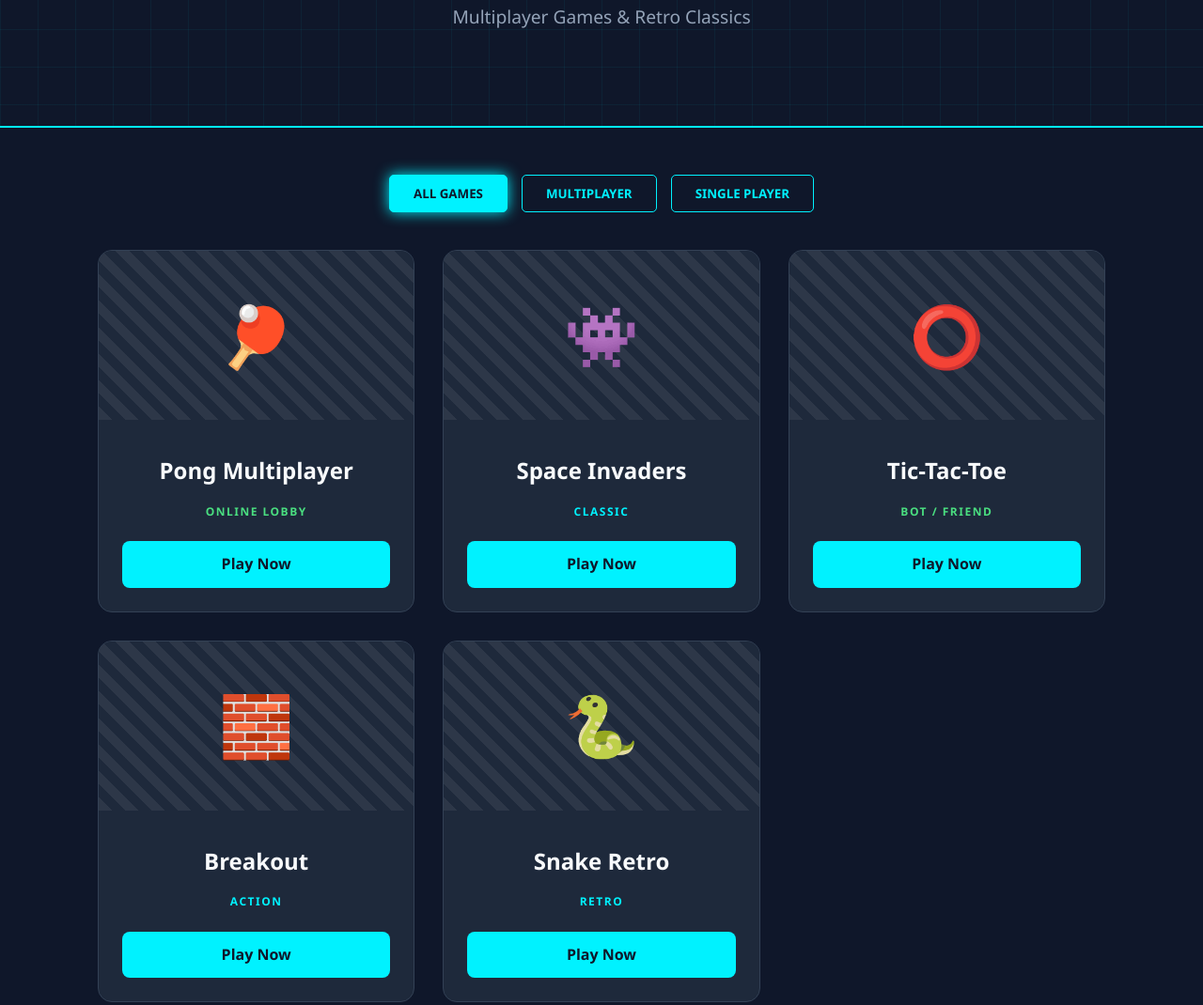
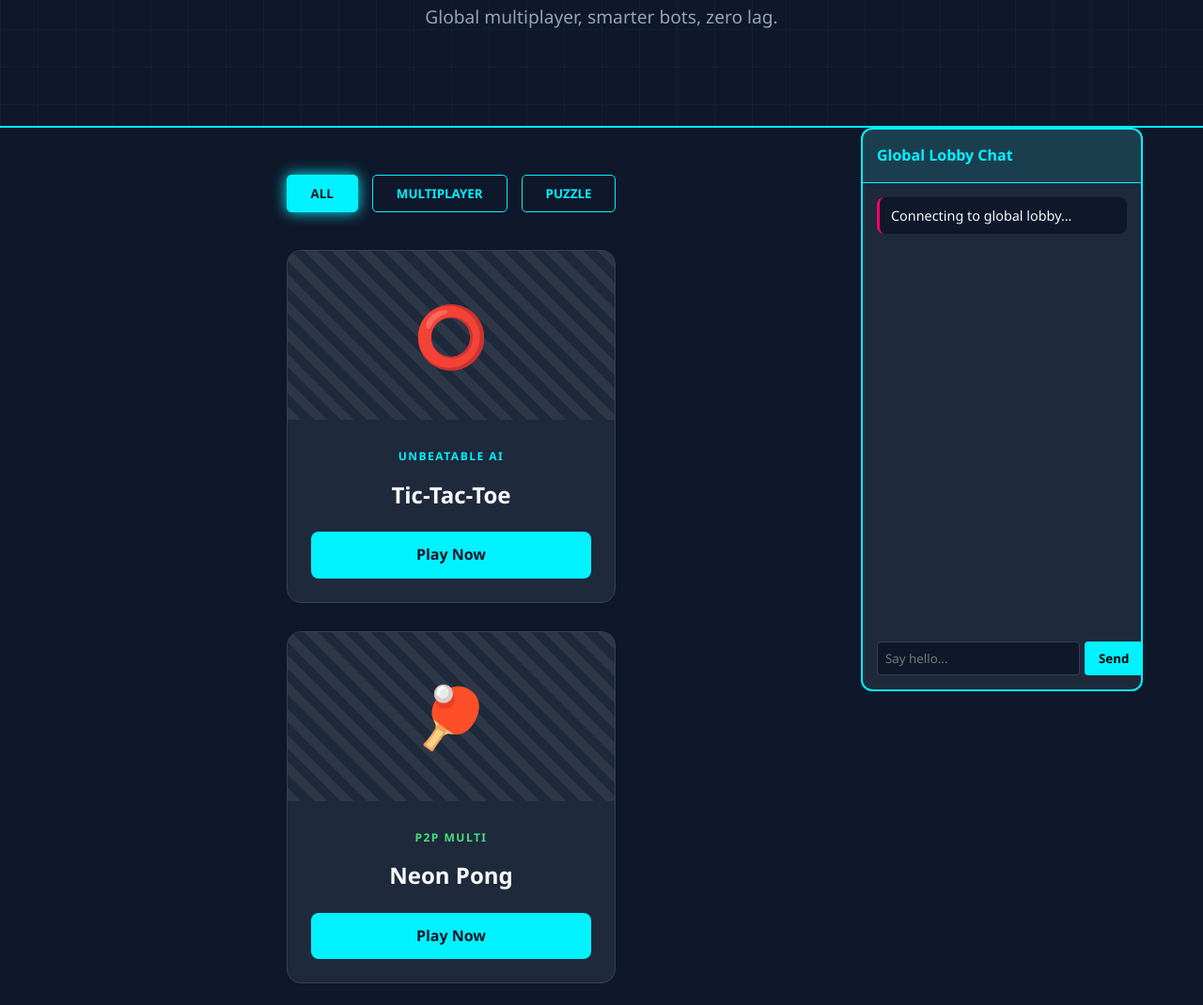
Before and after one commit to liamCodes123/Game-Hub, a plain HTML site: page index.html in a window 1280 px wide. Shown: the part 282-1352 px from the top of the page at 94% size. Drawn offline with Linux system fonts and the light colour scheme.

Commit message:
Update index.html

```diff
--- a/index.html
+++ b/index.html
@@ -2,78 +2,80 @@
 <html lang="en">
 <head>
     <meta charset="UTF-8">
-    <meta name="viewport" content="width=device-width, initial-scale=1.0">
-    <title>Arcade Hub</title>
-    <link rel="stylesheet" href="./style.css">
+    <title>Arcade Hub + Global Chat</title>
+    <link rel="stylesheet" href="style.css">
+    <script src="https://unpkg.com/peerjs@1.5.2/dist/peerjs.min.js"></script>
 </head>
 <body>
     <nav class="navbar">
-        <div class="logo">ARCADE<span>HUB</span></div>
+        <div class="logo">NEON<span>ARCADE</span></div>
         <input type="text" id="gameSearch" placeholder="Search games...">
     </nav>
 
     <header class="hero">
-        <div class="hero-content">
-            <h1>Web Arcade</h1>
-            <p>Multiplayer Games & Retro Classics</p>
-        </div>
+        <h1>UNBEATABLE ARCADE</h1>
+        <p>Global multiplayer, smarter bots, zero lag.</p>
     </header>
 
+    <div class="main-layout">
         <main class="container">
             <div class="filter-bar">
-            <button class="filter-btn active" data-filter="all">All Games</button>
+                <button class="filter-btn active" data-filter="all">All</button>
                 <button class="filter-btn" data-filter="multi">Multiplayer</button>
-            <button class="filter-btn" data-filter="solo">Single Player</button>
+                <button class="filter-btn" data-filter="puzzle">Puzzle</button>
             </div>
 
-        <section class="game-grid" id="gameGrid">
-            <div class="game-card" data-category="multi">
-                <div class="card-img">🏓</div>
+            <div class="game-grid" id="gameGrid">
+                <div class="game-card" data-category="puzzle">
+                    <div class="card-img">⭕</div>
                     <div class="card-info">
-                    <h3>Pong Multiplayer</h3>
-                    <span class="tag">Online Lobby</span>
-                    <a href="./games/pong/index.html" class="btn-play">Play Now</a>
-                </div>
-            </div>
-
-            <div class="game-card" data-category="solo">
-                <div class="card-img">👾</div>
-                <div class="card-info">
-                    <h3>Space Invaders</h3>
-                    <span class="tag">Classic</span>
-                    <a href="./games/space-invaders/index.html" class="btn-play">Play Now</a>
+                        <span class="tag">Unbeatable AI</span>
+                        <h3>Tic-Tac-Toe</h3>
+                        <a href="games/tictactoe/index.html" class="btn-play">Play Now</a>
                     </div>
                 </div>
 
                 <div class="game-card" data-category="multi">
-                <div class="card-img">⭕</div>
+                    <div class="card-img">🏓</div>
                     <div class="card-info">
-                    <h3>Tic-Tac-Toe</h3>
-                    <span class="tag">Bot / Friend</span>
-                    <a href="./games/tictactoe/index.html" class="btn-play">Play Now</a>
+                        <span class="tag">P2P Multi</span>
+                        <h3>Neon Pong</h3>
+                        <a href="games/pong/index.html" class="btn-play">Play Now</a>
                     </div>
                 </div>
 
-            <div class="game-card" data-category="solo">
-                <div class="card-img">🧱</div>
+                <div class="game-card" data-category="puzzle">
+                    <div class="card-img">💣</div>
                     <div class="card-info">
-                    <h3>Breakout</h3>
-                    <span class="tag">Action</span>
-                    <a href="./games/breakout/index.html" class="btn-play">Play Now</a>
+                        <span class="tag">Retro</span>
+                        <h3>Minesweeper</h3>
+                        <a href="games/minesweeper/index.html" class="btn-play">Play Now</a>
                     </div>
                 </div>
 
-            <div class="game-card" data-category="solo">
-                <div class="card-img">🐍</div>
+                <div class="game-card" data-category="all">
+                    <div class="card-img">🐦</div>
                     <div class="card-info">
-                    <h3>Snake Retro</h3>
-                    <span class="tag">Retro</span>
-                    <a href="./games/snake/index.html" class="btn-play">Play Now</a>
+                        <span class="tag">Highscore</span>
+                        <h3>Neon Flappy</h3>
+                        <a href="games/flappy/index.html" class="btn-play">Play Now</a>
                     </div>
                 </div>
-        </section>
+            </div>
         </main>
 
-    <script src="./script.js"></script>
+        <aside class="chat-container">
+            <div class="chat-header">Global Lobby Chat</div>
+            <div id="chat-messages">
+                <div class="msg">Connecting to global lobby...</div>
+            </div>
+            <div class="chat-input-area">
+                <input type="text" id="chatInput" placeholder="Say hello...">
+                <button id="sendChat">Send</button>
+            </div>
+        </aside>
+    </div>
+
+    <script src="script.js"></script>
 </body>
 </html>
```
Lines whose indentation alone changed are shown as unchanged.
